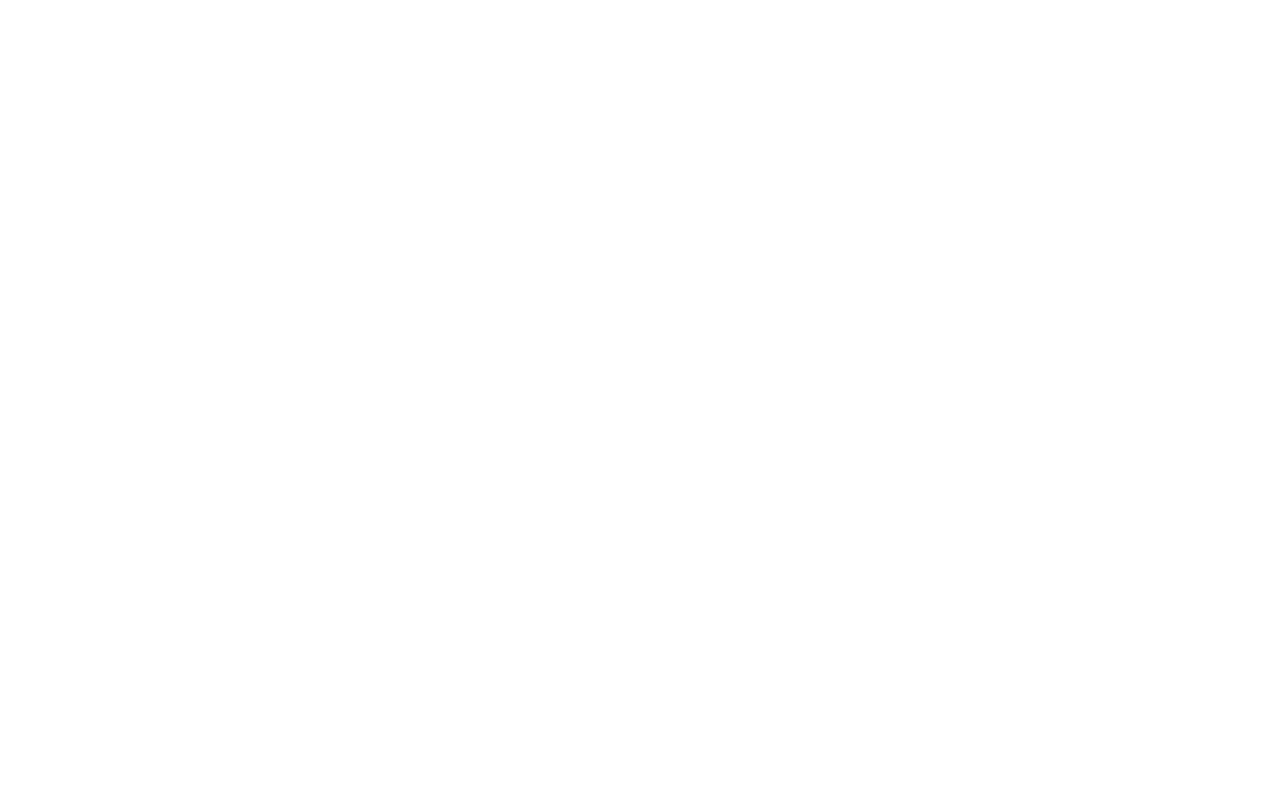
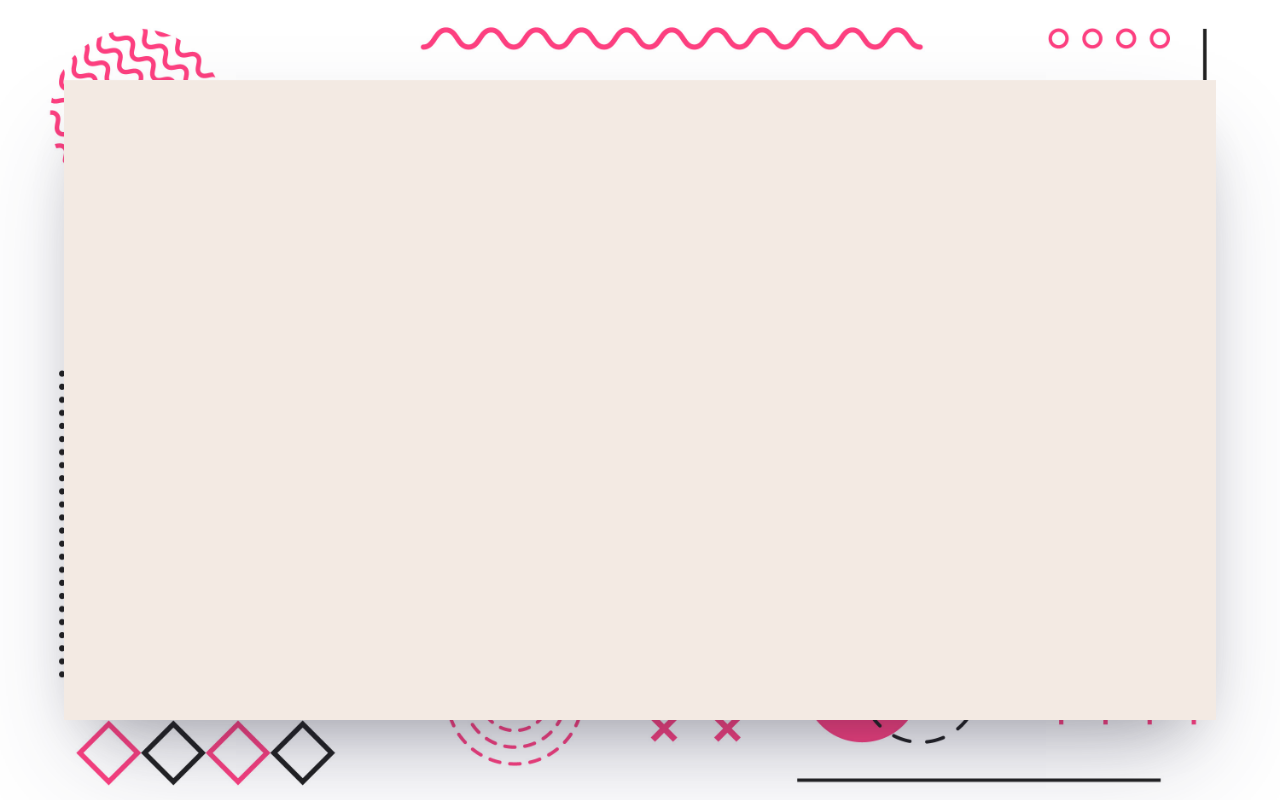
Before and after one commit to ProgrammerKelliton/ProductPreview, a React (Vite) app: page / in a window 1280 px wide. Built offline with nearby package versions, Linux system fonts and the light colour scheme.

Commit message:
Adicionando background

```diff
--- a/src/App/App.css
+++ b/src/App/App.css
@@ -0,0 +1,27 @@
+body {
+    background-image: url("../assets/images/background.jpg");
+    background-size: cover;
+    background-repeat: no-repeat;
+    background-attachment: fixed;
+    background-position: center;
+}
+body {
+    height: 100vh;
+}
+
+body,
+.App {
+    display: flex;
+    justify-content: center;
+    align-items: center;
+}
+
+.App {
+    width: 90vw;
+    height: 80vh;
+}
+
+.App {
+    background-color: rgb(243, 234, 227);
+    box-shadow: rgba(255, 255, 255, 0.1) 0px 1px 1px 0px inset, rgba(50, 50, 93, 0.25) 0px 50px 100px -20px, rgba(0, 0, 0, 0.3) 0px 30px 60px -30px;
+}
--- a/src/App/App.jsx
+++ b/src/App/App.jsx
@@ -1,7 +1,8 @@
 import "./App.css";
+import Card from "../components/card";
 
 function App() {
-    return <div className="App"></div>;
+    return <div className="App">{/* <Card></Card> */}</div>;
 }
 
 export default App;
--- /dev/null
+++ b/src/components/card/index.jsx
@@ -0,0 +1,26 @@
+import "./style.css";
+import ImageProduct from "../../assets/images/image-product-desktop.jpg";
+
+export default function Card() {
+    return (
+        <div className="Card">
+            <img
+                className="Card__image"
+                src={ImageProduct}
+                alt="image product"
+            />
+            <div className="Card__info">
+                <span className="info__type">Perfume</span>
+                <h1 className="info__name"></h1>
+                <p className="info__desc"></p>
+
+                <div className="info__price">
+                    <h1 className="price__current"></h1>
+                    <h2 className="price__preview"></h2>
+                </div>
+
+                <button className="info__add"></button>
+            </div>
+        </div>
+    );
+}
--- /dev/null
+++ b/src/components/card/style.css
@@ -0,0 +1,12 @@
+.Card {
+    display: inline-flex;
+}
+
+.Card__image,
+.Card__info {
+    width: 200px;
+}
+
+.Card__info {
+    background-color: white;
+}
--- a/src/index.css
+++ b/src/index.css
@@ -0,0 +1,4 @@
+* {
+    padding: 0;
+    margin: 0;
+}
```
Also changed, not shown: src/assets/images/background.jpg (added), src/assets/images/image-product-desktop.jpg (added).
